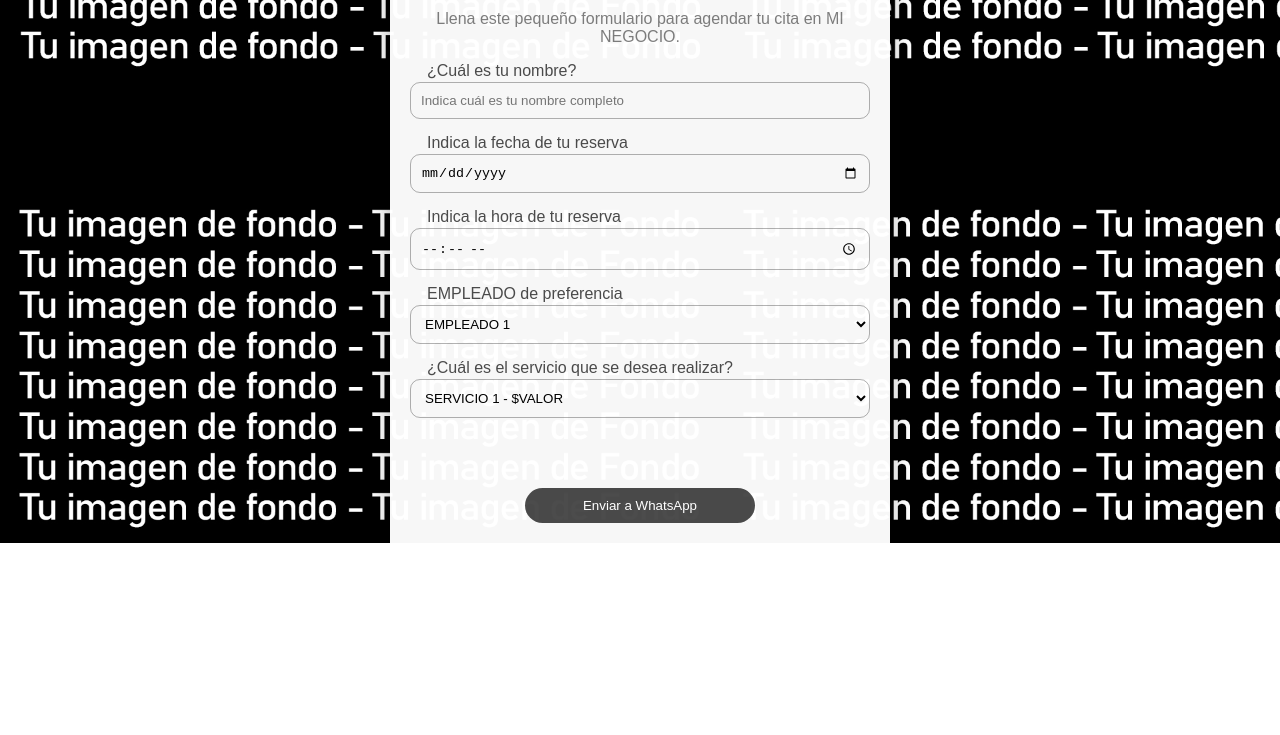
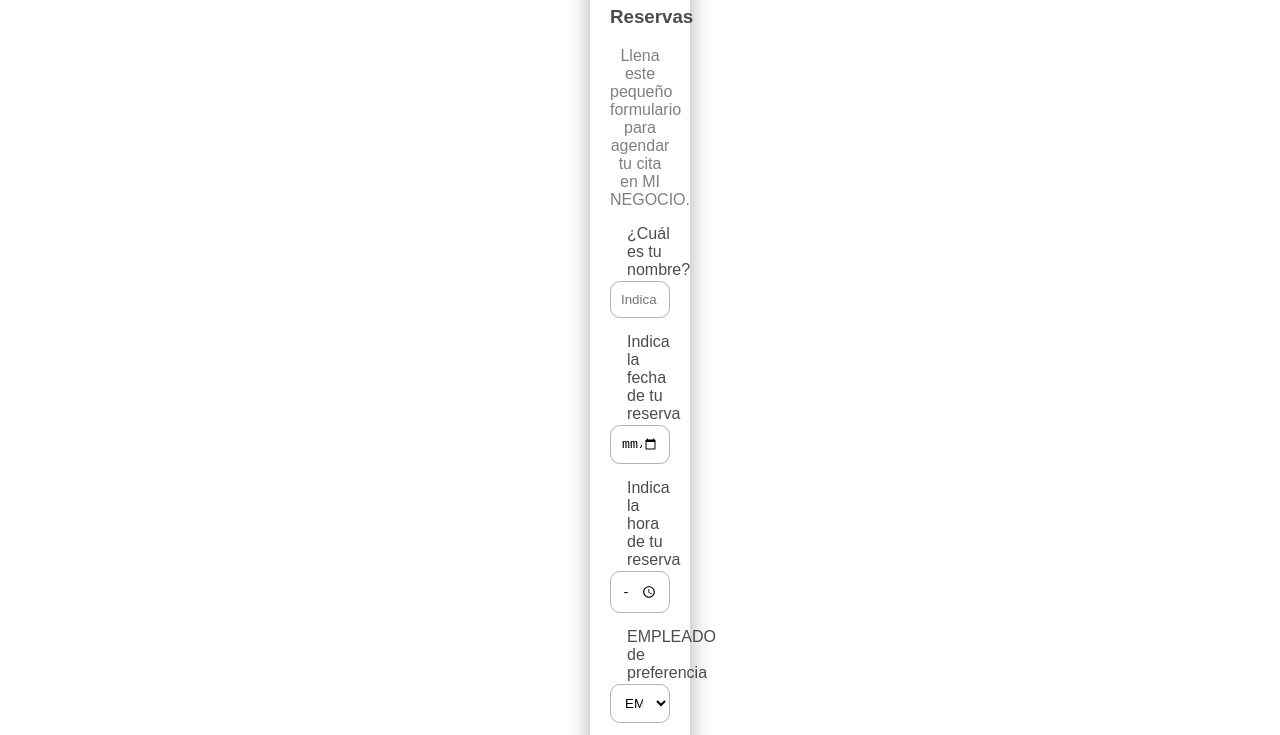
Before and after one commit to fantasiaproducciones/contactenos, a plain HTML site: page index.html in a window 1280 px wide. Shown: the part 271-1006 px from the top of the page. Before the commit the page ends 814 px from the top, so only its background shows below. Drawn offline with Linux system fonts and the light colour scheme.

Commit message:
Update estilos.css

```diff
--- a/css/estilos.css
+++ b/css/estilos.css
@@ -4,12 +4,11 @@
 body {
   margin: 0;
   font-family: sans-serif;
-  background-image: url(fondo.jpg);
   background-size: 100vw 100vh;
   background-attachment: fixed;
 }
 .formulario {
-  width: 500px;
+  width: 100px;
   max-width: 100%;
   margin: auto;
   margin-top: 30px;
```
